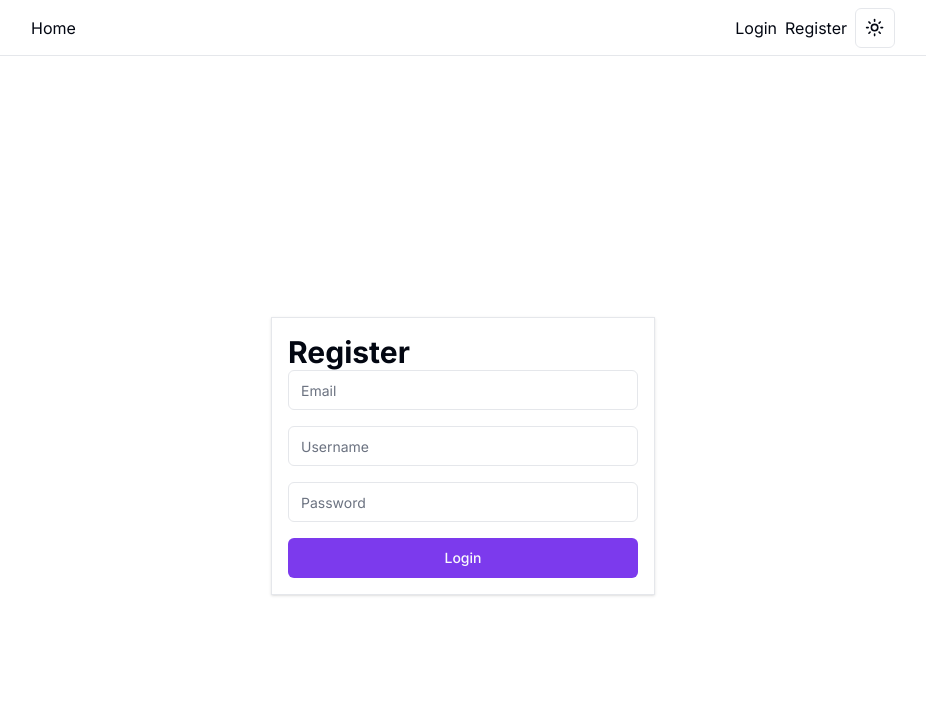
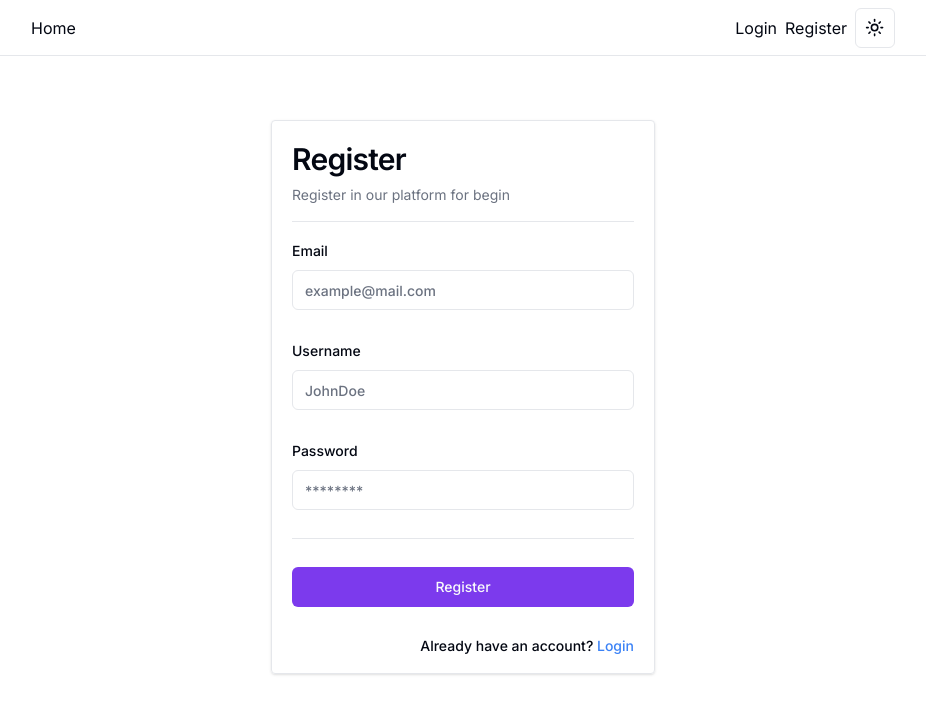
Before and after one commit to adiazt01/short_url_app, a Next.js app: page /auth/register in a window 1280 px wide. Shown: the top 714 px of the page, without its empty margins (177-1103 px from the left). Built offline with nearby package versions, Linux system fonts and the light colour scheme; no server answers.

Commit message:
Refactor file paths and import statements in auth components

```diff
--- a/src/app/(auth)/auth/layout.tsx
+++ b/src/app/(auth)/auth/layout.tsx
@@ -2,7 +2,7 @@ import { ThemeProvider } from "@/app/(landing)/context/ThemeProvider";
 import { Metadata } from "next";
 import { SessionProvider } from "next-auth/react";
 import { Inter } from "next/font/google";
-import "../../globals.css"
+import "../../globals.css";
 import NavbarLading from "@/app/(landing)/components/NavbarLanding";
 
 const inter = Inter({ subsets: ["latin"] });
@@ -24,8 +24,8 @@ export default function Layout({ children }: { children: React.ReactNode }) {
             disableTransitionOnChange
           >
             <NavbarLading />
-            <div className="w-full flex flex-col justify-center items-center min-h-screen">
-              <div className="border p-4 shadow w-full max-w-sm">
+            <div className="w-full flex flex-col justify-center items-center mt-16">
+              <div className="border p-5 shadow w-full rounded max-w-sm">
                 {children}
               </div>
             </div>
--- a/src/app/(auth)/auth/register/page.tsx
+++ b/src/app/(auth)/auth/register/page.tsx
@@ -2,6 +2,9 @@
 
 import { Button } from "@/components/ui/button";
 import { Input } from "@/components/ui/input";
+import { Label } from "@/components/ui/label";
+import { Separator } from "@/components/ui/separator";
+import Link from "next/link";
 import { useRouter } from "next/navigation";
 import { SubmitHandler, useForm } from "react-hook-form";
 
@@ -17,6 +20,7 @@ export default function RegisterPage() {
     register,
     handleSubmit,
     formState: { isSubmitting, errors },
+    setError,
   } = useForm<FormData>();
   const router = useRouter();
 
@@ -24,33 +28,106 @@ export default function RegisterPage() {
     const res = await fetch("/api/auth/register", {
       method: "POST",
       body: JSON.stringify(data),
-    });
+    }).then((res) => res.json());
 
-    if (res.ok) {
-      router.push("/dashboard");
+    if (res?.error) {
+      setError("root", {
+        type: "costum",
+        message: res.error,
+      });
     } else {
-      const error = await res.json();
+      router.push("/auth/login");
     }
   };
 
   return (
     <div className="flex flex-col">
-      <h1 className="text-3xl font-bold">Register</h1>
+      <h2 className="scroll-m-20 pb-2 text-3xl font-semibold tracking-tight first:mt-0">
+        Register
+      </h2>
+      <p className="text-sm text-muted-foreground">
+        Register in our platform for begin
+      </p>
+      <Separator className="mt-4" />
       <form
         onSubmit={handleSubmit(onSubmit)}
-        className="flex flex-col space-y-4"
+        className="flex gap-4 py-4 flex-col space-y-3"
       >
-        <Input type="email" {...register("email")} placeholder="Email" />
-        <Input type="text" {...register("username")} placeholder="Username" />
-        <Input
-          type="password"
-          {...register("password")}
-          placeholder="Password"
-        />
+        <div>
+          <Label htmlFor="email">
+            Email
+            <Input
+              type="email"
+              className="mt-2"
+              {...register("email", {
+                required: "Email is required",
+              })}
+              placeholder="example@mail.com"
+            />
+          </Label>
+          {errors.email && (
+            <small className="text-red-500">{errors.email.message}</small>
+          )}
+        </div>
+        <div>
+          <Label htmlFor="username">
+            Username
+            <Input
+              type="text"
+              className="mt-2"
+              {...register("username", {
+                required: "Username is required",
+                minLength: {
+                  value: 4,
+                  message: "Username must be at least 4 characters",
+                },
+              })}
+              placeholder="JohnDoe"
+            />
+          </Label>
+          {errors.username && (
+            <small className="text-red-500">{errors.username.message}</small>
+          )}
+        </div>
+        <div>
+          <Label htmlFor="password">
+            Password
+            <Input
+              type="password"
+              className="mt-2"
+              {...register("password", {
+                required: "Password is required",
+                minLength: {
+                  value: 8,
+                  message: "Password must be at least 8 characters",
+                },
+              })}
+              placeholder="********"
+            />
+          </Label>
+          {errors.password && (
+            <small className="text-red-500">{errors.password.message}</small>
+          )}
+        </div>
+        <Separator className="my-4" />
+        {errors.root && (
+          <small className="text-red-500 text-center">
+            {errors.root.message}
+          </small>
+        )}
         <Button disabled={isSubmitting} type="submit">
-          Login
+          {isSubmitting ? "Registering..." : "Register"}
         </Button>
       </form>
+
+      <div className="flex mt-4 justify-end">
+        <small className="text-sm font-medium leading-none">
+          Already have an account?{" "}
+          <Link href="/auth/login" className="text-blue-500">
+            Login
+          </Link>
+        </small>
+      </div>
     </div>
   );
 }
--- a/src/app/api/auth/register/route.ts
+++ b/src/app/api/auth/register/route.ts
@@ -16,7 +16,9 @@ export async function POST(request: NextRequest) {
   // If the user already exists, return an error message
   if (userExists) {
     return NextResponse.json({
-      message: "User already exists",
+      error: "User or email already exists",
+    }, {
+      status: 400,
     });
   }
 
@@ -32,8 +34,6 @@ export async function POST(request: NextRequest) {
     },
   });
 
-  console.log(newUser);
-
   // Return the new user
   return NextResponse.json(newUser);
 }
```
Also changed, not shown: 1 other file (tests, documents, lock files or other folders).
